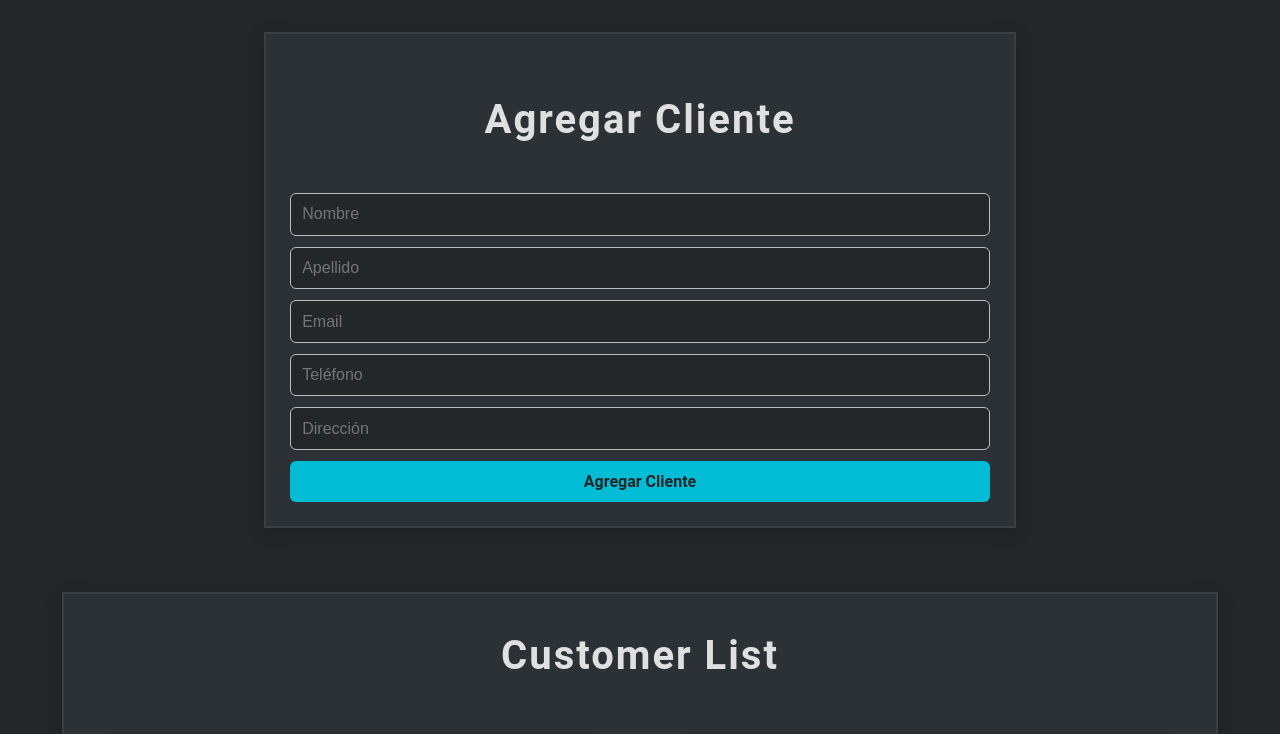
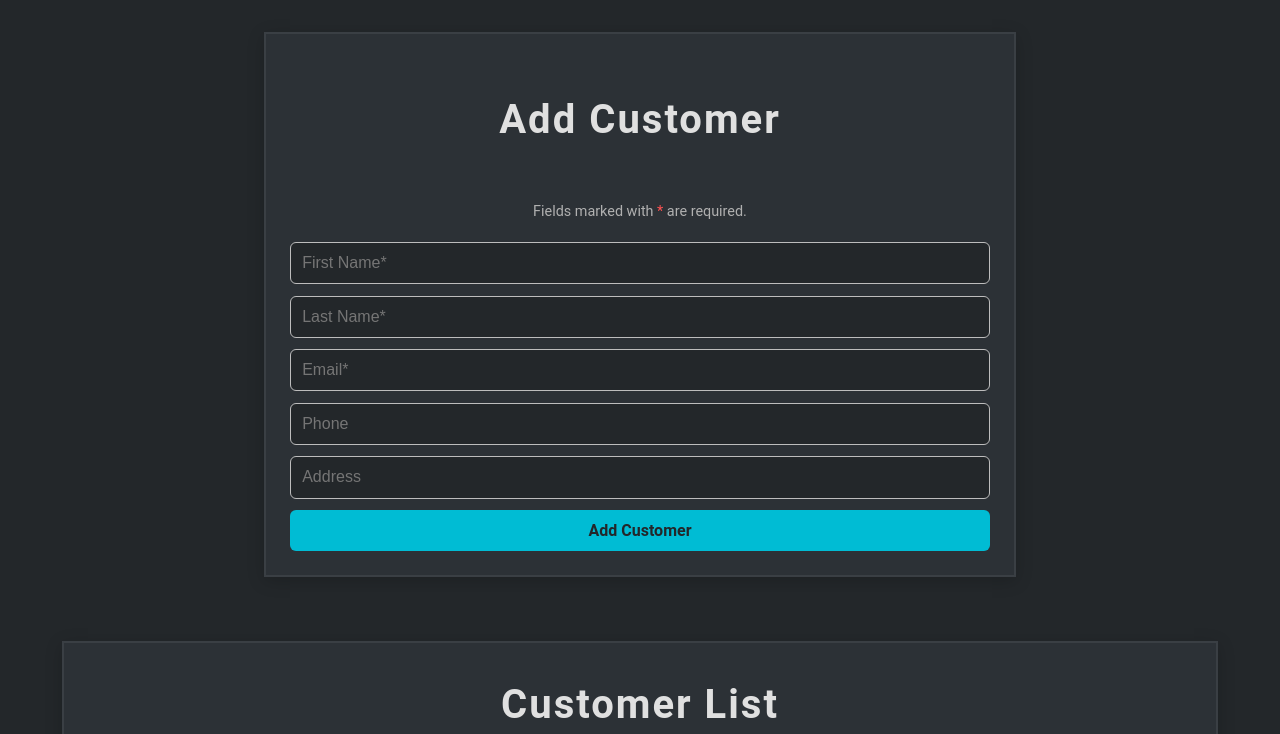
Before and after one commit to FacundoBerthet/customer_management_app, a React (Vite) app in the folder frontend/: page /add in a window 1280 px wide. Shown: the top 734 px of the page. Built offline with nearby package versions, Linux system fonts and the light colour scheme.

Commit message:
install react-router-dom

```diff
--- a/frontend/src/App.css
+++ b/frontend/src/App.css
@@ -5,7 +5,6 @@ body {
   margin: 0;
   padding: 0;
 }
-
 #root {
   width: 100%;
   margin: 0;
@@ -17,7 +16,6 @@ body {
 .add-form-container{
   width: 100%;
 }
-
 .customer-form {
   max-width: 700px;
   margin: 2rem auto;
@@ -29,7 +27,6 @@ body {
   flex-direction: column;
   gap: 0.7rem;
 }
-
 .customer-form-title {
   color: #e0e0e0;
   letter-spacing: 2px;
@@ -37,7 +34,6 @@ body {
   margin: 2rem;
   text-align: center;
 }
-
 .customer-form-input {
   padding: 0.7rem;
   border: 1px solid #bdbdbd;
@@ -46,12 +42,10 @@ body {
   color: #e0e0e0;
   font-size: 1rem;
 }
-
 .customer-form-input:focus {
   outline: none;
   border-color: #00bcd4;
 }
-
 .customer-form-btn {
   padding: 0.7rem 1.2rem;
   background: #00bcd4;
@@ -63,14 +57,10 @@ body {
   cursor: pointer;
   transition: background 0.2s;
 }
-
-
 .customer-form-btn:hover {
   background: #0097a7;
 }
-
-/* --------- MENSAJES DE ERROR EN FORMULARIO ----------------------------- */
-.form-error {
+.customer-form-error {
   color: #ff5252;
   background: #23272a;
   font-size: 0.95rem;
@@ -80,13 +70,20 @@ body {
   border-radius: 3px;
   text-align: left;
 }
-
+.customer-form-required-info {
+  color: #b0b0b0;
+  font-size: 0.9rem;
+  margin: 0.5rem auto;
+  text-align: left;
+}
+.customer-form-required-info span{
+  color: #ff5252;
+}
 
 /* --------- CUSTOMER LIST ----------------------------- */
 .customer-list-container{
   width: 100%;
 }
-
 .customer-list {
   width: 90%;
   margin: 4rem auto;
@@ -94,7 +91,6 @@ body {
   box-shadow: 0 4px 16px rgba(0,0,0,0.18);
   border: 2px solid #3a3f44;
 }
-
 .customer-list-title {
   color: #e0e0e0;
   letter-spacing: 2px;
@@ -102,13 +98,11 @@ body {
   margin: 2rem;
   text-align: center;
 }
-
 .customer-list-content {
   display: flex;
   justify-content: space-around;
   flex-wrap: wrap;
 }
-
 .customer-list-empty {
   color: #b0b0b0;
   text-align: center;
@@ -127,7 +121,6 @@ body {
   box-shadow: 0 2px 8px rgba(0,0,0,0.12);
   transition: box-shadow 0.2s;
 }
-
 .customer-card-title {
   margin: 0 0 0.7rem 0;
   color: #00bcd4;
@@ -135,21 +128,64 @@ body {
   font-weight: 500;
   letter-spacing: 1px;
 }
-
 .customer-card:hover {
   box-shadow: 0 6px 24px rgba(0,0,0,0.22);
 }
-
 .customer-card-info {
   margin: 0.2rem 0;
   color: #e0e0e0;
   font-size: 1rem;
 }
-
 .customer-card-info span {
   color: #b0b0b0;
   font-weight: 600;
   margin-right: 0.5em;
+}
+
+
+/* --------- TOP ALERT (CARTEL SUPERIOR) ----------------------------- */
+.top-alert {
+  position: fixed;
+  top: 0;
+  left: 50%;
+  transform: translateX(-50%);
+  min-width: 320px;
+  max-width: 500px;
+  padding: 1rem 2.5rem 1rem 1.5rem;
+  border-radius: 0 0 12px 12px;
+  font-size: 1.1rem;
+  font-weight: 500;
+  display: flex;
+  align-items: center;
+  justify-content: space-between;
+  z-index: 1000;
+  box-shadow: 0 4px 16px rgba(0,0,0,0.18);
+  animation: fadeInDown 0.4s;
+}
+.top-alert.success {
+  background: #d4f7dc;
+  color: #1b5e20;
+  border-bottom: 2px solid #43a047;
+}
+.top-alert.error {
+  background: #ffd6d6;
+  color: #b71c1c;
+  border-bottom: 2px solid #e53935;
+}
+.top-alert-close {
+  background: none;
+  border: none;
+  color: inherit;
+  font-size: 1.5rem;
+  font-weight: bold;
+  cursor: pointer;
+  margin-left: 1.2rem;
+  padding: 0 0.3rem;
+  line-height: 1;
+}
+@keyframes fadeInDown {
+  from { opacity: 0; transform: translateX(-50%) translateY(-30px); }
+  to   { opacity: 1; transform: translateX(-50%) translateY(0); }
 }
 
 
@@ -164,7 +200,6 @@ body {
     flex-direction: column;
     gap: 0.7rem;
   }
-
   .customer-form-title {
     color: #e0e0e0;
     letter-spacing: 2px;
@@ -172,7 +207,6 @@ body {
     margin: 2rem;
     text-align: center;
   }
-
   .customer-form-input {
     width: 92%;
     margin: 0.2rem auto;
@@ -183,7 +217,6 @@ body {
     color: #e0e0e0;
     font-size: 1rem;
   }
-
   .customer-form-btn {
     width: 92%;
     margin: 1rem auto;
@@ -207,10 +240,10 @@ body {
     box-shadow: 0 4px 16px rgba(0,0,0,0.18);
     border: 2px solid #3a3f44;
   }
-
   .customer-list-content {
     display: inline;
   }
+
 
   /* ---- CUSTOMER CARD ---- */
   .customer-card {
@@ -223,7 +256,6 @@ body {
     box-shadow: 0 2px 8px rgba(0,0,0,0.12);
     transition: box-shadow 0.2s;
   }
-
   .customer-card-title {
     margin: 0.5rem;
     color: #00bcd4;
@@ -231,17 +263,14 @@ body {
     font-weight: 500;
     letter-spacing: 1px;
   }
-
   .customer-card:hover {
     box-shadow: 0 6px 24px rgba(0,0,0,0.22);
   }
-
   .customer-card-info {
     margin: 0.6rem;
     color: #e0e0e0;
     font-size: 1rem;
   }
-
 .customer-card-info span {
     color: #b0b0b0;
     font-weight: 600;
--- a/frontend/src/App.jsx
+++ b/frontend/src/App.jsx
@@ -3,10 +3,12 @@ import reactLogo from './assets/react.svg'
 import viteLogo from '/vite.svg'
 import './App.css'
 
+
 import CustomerList from './CustomerList.jsx'
 import CustomerForm from './CustomerForm.jsx'
 
 function App() {
+  // Estado para la lista de clientes
   const [customers, setCustomers] = useState([
     {
       firstName: 'Juan',
@@ -24,12 +26,29 @@ function App() {
     }
   ])
 
+  // Estado para la alerta superior
+  const [alert, setAlert] = useState(null); // { type: 'success'|'error', message: string }
+
+  // Función para agregar cliente y mostrar alerta
   function addCustomer(newCustomer) {
-    setCustomers([...customers, newCustomer])
+    setCustomers([...customers, newCustomer]);
+    setAlert({ type: 'success', message: 'Customer added successfully!' });
+  }
+
+  // Función para cerrar la alerta
+  function closeAlert() {
+    setAlert(null);
   }
 
   return (
     <>
+      {/* Cartel superior de alerta */}
+      {alert && (
+        <div className={`top-alert ${alert.type}`}>
+          <span>{alert.message}</span>
+          <button className="top-alert-close" onClick={closeAlert}>×</button>
+        </div>
+      )}
       <div className="add-form-container">
         <CustomerForm onAddCustomer={addCustomer} />
       </div>
--- a/frontend/src/CustomerForm.jsx
+++ b/frontend/src/CustomerForm.jsx
@@ -54,22 +54,24 @@ function CustomerForm({ onAddCustomer }) {
     // Renderiza el formulario y los mensajes de error debajo de cada campo
     return (
         <form className="customer-form" onSubmit={handleSubmit}>
-            <h2 className="customer-form-title">Agregar Cliente</h2>
-            {/* Campo Nombre */}
-            <input className="customer-form-input" name="firstName" placeholder="Nombre" value={form.firstName} onChange={handleChange} />
-            {errors.firstName && <div className="form-error">{errors.firstName}</div>}
-            {/* Campo Apellido */}
-            <input className="customer-form-input" name="lastName" placeholder="Apellido" value={form.lastName} onChange={handleChange} />
-            {errors.lastName && <div className="form-error">{errors.lastName}</div>}
-            {/* Campo Email */}
-            <input className="customer-form-input" name="email" placeholder="Email" value={form.email} onChange={handleChange} />
-            {errors.email && <div className="form-error">{errors.email}</div>}
-            {/* Campo Teléfono */}
-            <input className="customer-form-input" name="phone" placeholder="Teléfono" value={form.phone} onChange={handleChange} />
-            {/* Campo Dirección */}
-            <input className="customer-form-input" name="address" placeholder="Dirección" value={form.address} onChange={handleChange} />
-            {/* Botón para agregar cliente */}
-            <button className="customer-form-btn" type="submit">Agregar Cliente</button>
+            <h2 className="customer-form-title">Add Customer</h2>
+            {/* Info about required fields */}
+            <div className="customer-form-required-info">Fields marked with <span className="customer-form-required">*</span> are required.</div>
+            {/* First Name (required) */}
+            <input className="customer-form-input" name="firstName" placeholder="First Name*" value={form.firstName} onChange={handleChange} />
+            {errors.firstName && <div className="customer-form-error">{errors.firstName}</div>}
+            {/* Last Name (required) */}
+            <input className="customer-form-input" name="lastName" placeholder="Last Name*" value={form.lastName} onChange={handleChange} />
+            {errors.lastName && <div className="customer-form-error">{errors.lastName}</div>}
+            {/* Email (required) */}
+            <input className="customer-form-input" name="email" placeholder="Email*" value={form.email} onChange={handleChange} />
+            {errors.email && <div className="customer-form-error">{errors.email}</div>}
+            {/* Phone */}
+            <input className="customer-form-input" name="phone" placeholder="Phone" value={form.phone} onChange={handleChange} />
+            {/* Address */}
+            <input className="customer-form-input" name="address" placeholder="Address" value={form.address} onChange={handleChange} />
+            {/* Submit button */}
+            <button className="customer-form-btn" type="submit">Add Customer</button>
         </form>
     );
 }
--- /dev/null
+++ b/package.json
@@ -0,0 +1,5 @@
+{
+  "dependencies": {
+    "react-router-dom": "^7.8.1"
+  }
+}
```
Also changed, not shown: 1 other file (tests, documents, lock files or other folders).
